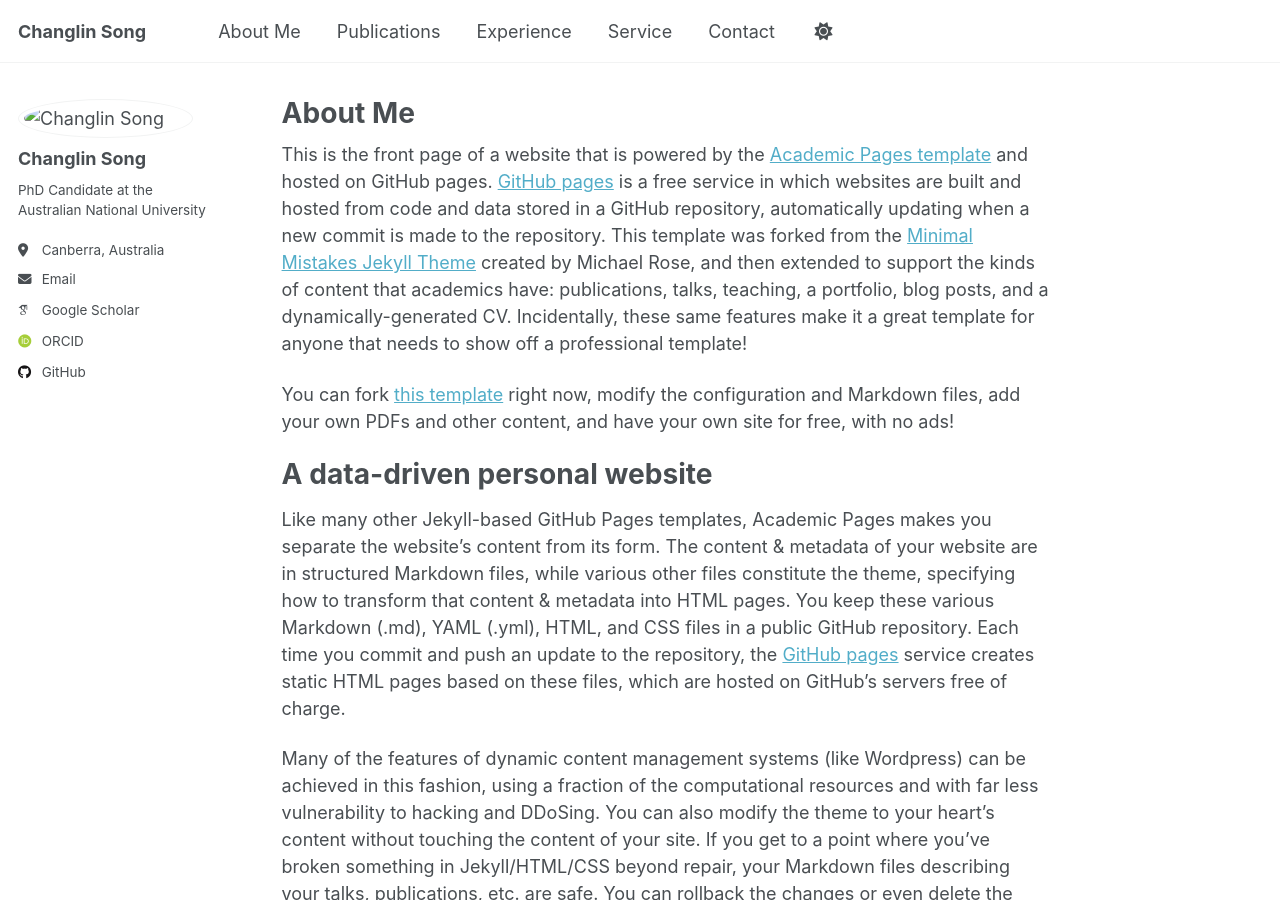
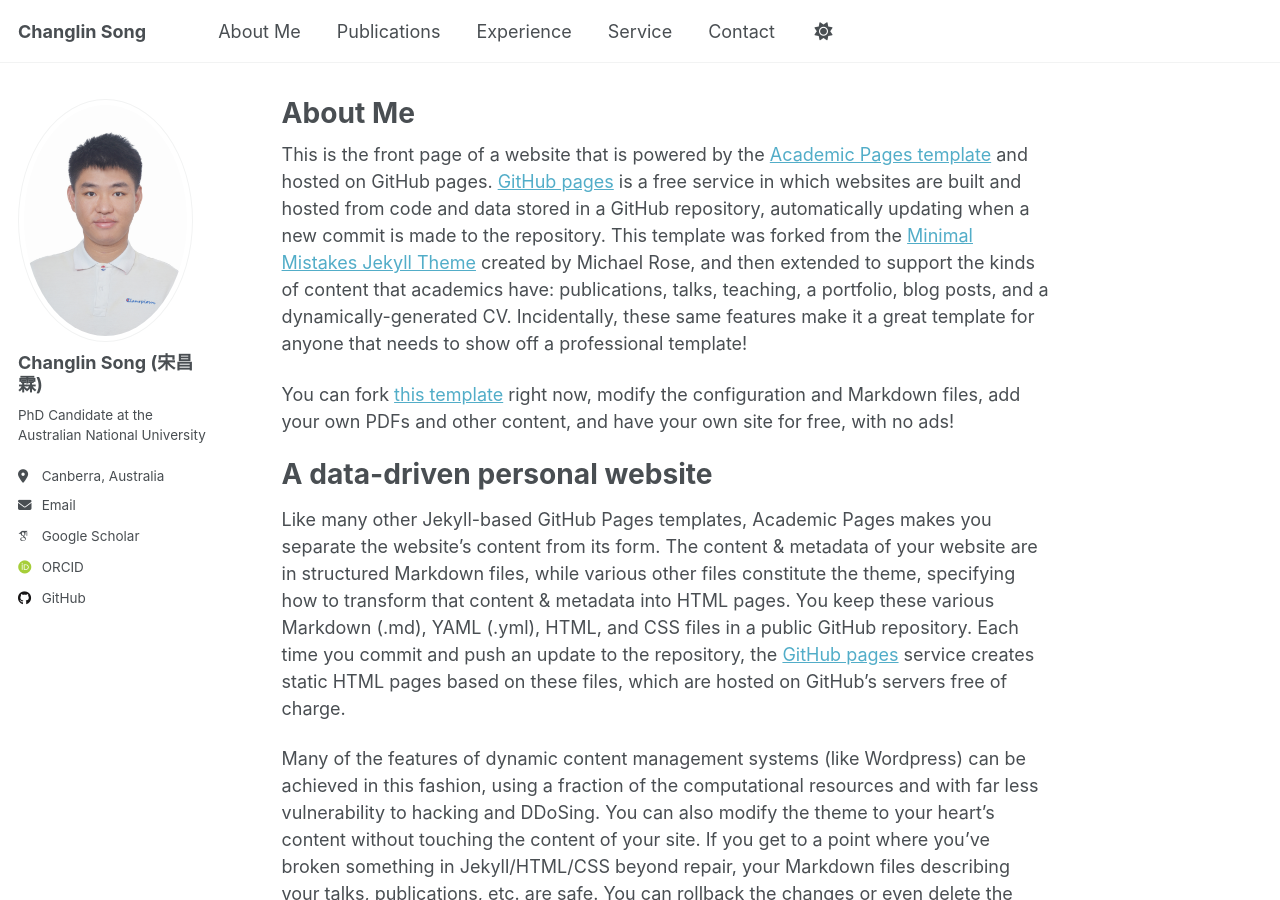
Before and after one commit to CharlieSong1999/CharlieSong1999.github.io, a Jekyll site: the page built from _pages/about_bk.md, in a window 1280 px wide and 900 px high. Built offline with Jekyll 4.4.1, drawn with Linux system fonts in a browser that asks for light colours; some web fonts are replaced; a script that is not in the unit is left out.

Commit message:
first commit

```diff
--- a/_config.yml
+++ b/_config.yml
@@ -22,8 +22,8 @@ repository               : "academicpages/academicpages.github.io"
 #               Additional customization can be done by editing /_includes/author-profile.html
 author:
   # Biographic information
-  avatar           : "images/Changlin-Song.jpg"
-  name             : "Changlin Song"
+  avatar           : "Changlin-Song.jpg"
+  name             : "Changlin Song (宋昌霖)"
   pronouns         : # example: "she/her"
   bio              : "PhD Candidate at the Australian National University"
   location         : "Canberra, Australia"
--- a/_data/navigation.yml
+++ b/_data/navigation.yml
@@ -10,7 +10,7 @@
 main:
 
   - title: "About Me"
-    url: /about/
+    url: /
 
   - title: "Publications"
     url: /publications/
```
